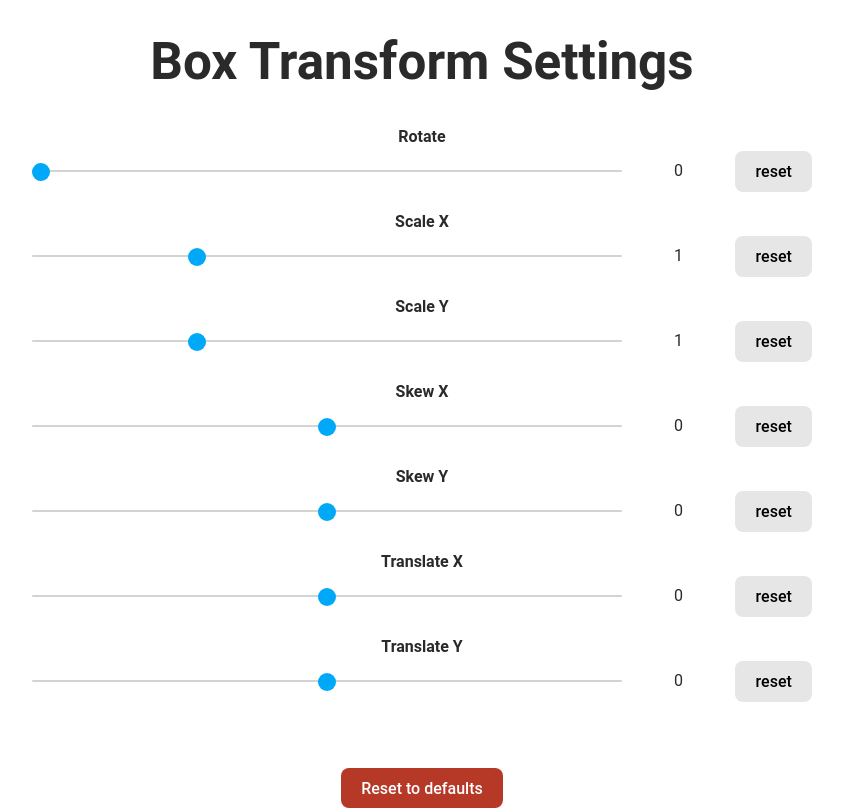
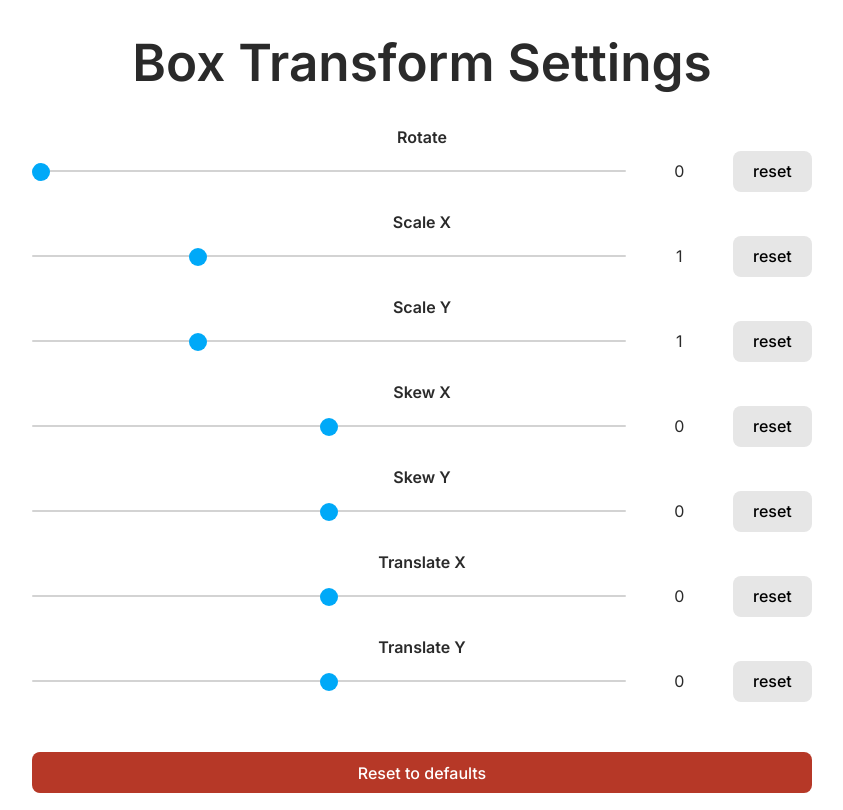
Before and after one commit to ricafolio/box-transform-visualizer, a React (Vite) app: page / in a window 1280 px wide. Shown: the part 360-1170 px from the top of the page, without its empty margins (218-1061 px from the left). Built offline with nearby package versions, Linux system fonts and the light colour scheme.

Commit message:
refactor: styles & class names

```diff
--- a/src/App.tsx
+++ b/src/App.tsx
@@ -138,7 +138,7 @@ export default function App() {
         </div>
       </div>
 
-      <div className="controller">
+      <div className="settings-container">
         <h1>Box Transform Settings</h1>
 
         {ranges.map((field, i) => {
@@ -158,7 +158,7 @@ export default function App() {
           )
         })}
 
-        <button id="resetAllBtn" onClick={handleResetClick}>Reset to defaults</button>
+        <button className="btn-red" onClick={handleResetClick}>Reset to defaults</button>
 
         <div>
           <h2>Code result:</h2>
--- a/src/index.scss
+++ b/src/index.scss
@@ -1,11 +1,11 @@
+@import url("https://fonts.googleapis.com/css2?family=Inter:wght@400;500;600&display=swap");
+
 :root {
-  font-family: Roboto, Helvetica, Arial, sans-serif;
+  font-family: "Inter", sans-serif;
   line-height: 1.5;
   font-weight: 400;
-
   color: #0a0a0ade;
   background-color: #ffffff;
-
   font-synthesis: none;
   text-rendering: optimizeLegibility;
   -webkit-font-smoothing: antialiased;
@@ -14,22 +14,6 @@
   --range-line-color: #d3d3d3;
   --range-circle-color: #00a9f8;
   --range-circle-hover-color: #35bfff;
-}
-
-button {
-  border-radius: 8px;
-  border: 1px solid transparent;
-  padding: 0.6em 1.2em;
-  font-size: 1em;
-  font-weight: 500;
-  font-family: inherit;
-  background-color: #e6e6e6;
-  cursor: pointer;
-  transition: background-color 0.25s;
-}
-
-button:hover {
-  background-color: #dbdbdb;
 }
 
 h1 {
@@ -49,12 +33,32 @@ code {
   padding: 1.5rem 2rem;
 }
 
-.controller {
-  max-width: 780px;
-  margin: 0 auto;
-  padding: 2rem;
-  text-align: center;
-  min-width: 320px;
+button {
+  border-radius: 8px;
+  border: 1px solid transparent;
+  padding: 0.6em 1.2em;
+  font-size: 1em;
+  font-weight: 500;
+  font-family: inherit;
+  background-color: #e6e6e6;
+  cursor: pointer;
+  transition: background-color 0.25s;
+
+  &:hover {
+    background-color: #dbdbdb;
+  }
+
+  &.btn-red {
+    width: 100%;
+    background-color: #b63827;
+    color: #fff;
+    margin-top: 2rem;
+    margin-bottom: 3rem;
+
+    &:hover {
+      background-color: #9b2c1d;
+    }
+  }
 }
 
 .box-container {
@@ -62,7 +66,6 @@ code {
   overflow: hidden;
   background-color: #e7e7e7;
   padding: 5rem 0;
-}
 
   .box {
     width: 18rem;
@@ -71,21 +74,31 @@ code {
     color: #fff;
     border-radius: 7px;
     margin: 0 auto;
-}
 
-.box span {
+    span {
       height: 100%;
       display: flex;
       justify-content: center;
       align-items: center;
     }
+  }
+}
+
+.settings-container {
+  max-width: 780px;
+  margin: 0 auto;
+  padding: 2rem;
+  text-align: center;
+  min-width: 320px;
+}
 
 .field-container {
   margin-bottom: 1rem;
-}
 
-.field-container label {
-  font-weight: 700;
+  label {
+    width: 100%;
+    display: block;
+    font-weight: 600;
   }
 
   .input-box-container {
@@ -97,43 +110,32 @@ code {
 
   .input-box-left {
     width: 90%;
+
+    input {
+      width: 100%;
     }
-
-.input-box-left input {
-  width: 100%;
   }
 
   .input-box-right {
-  width: 10%;
+    width: 9%;
     margin: 0 1.5rem;
   }
-
-label {
-  display: block;
-  width: 100%;
-}
-
-#resetAllBtn {
-  background-color: #b63827;
-  color: #fff;
-  margin-top: 3rem;
-  margin-bottom: 3rem;
 }
 
 /* --- */
 
-input[type=range] {
+input[type="range"] {
   height: 25px;
   -webkit-appearance: none;
   margin: 10px 0;
   width: 100%;
 }
 
-input[type=range]:focus {
+input[type="range"]:focus {
   outline: none;
 }
 
-input[type=range]::-webkit-slider-runnable-track {
+input[type="range"]::-webkit-slider-runnable-track {
   width: 100%;
   height: 2px;
   cursor: pointer;
@@ -144,7 +146,7 @@ input[type=range]::-webkit-slider-runnable-track {
   border: 0px solid #000000;
 }
 
-input[type=range]::-webkit-slider-thumb {
+input[type="range"]::-webkit-slider-thumb {
   box-shadow: 0px 0px 0px #000000;
   height: 18px;
   width: 18px;
@@ -155,15 +157,15 @@ input[type=range]::-webkit-slider-thumb {
   margin-top: -7px;
 }
 
-input[type=range]::-webkit-slider-thumb:hover {
+input[type="range"]::-webkit-slider-thumb:hover {
   background: var(--range-circle-hover-color);
 }
 
-input[type=range]:focus::-webkit-slider-runnable-track {
+input[type="range"]:focus::-webkit-slider-runnable-track {
   background: var(--range-line-color);
 }
 
-input[type=range]::-moz-range-track {
+input[type="range"]::-moz-range-track {
   width: 100%;
   height: 2px;
   cursor: pointer;
@@ -174,7 +176,7 @@ input[type=range]::-moz-range-track {
   border: 0px solid #000000;
 }
 
-input[type=range]::-moz-range-thumb {
+input[type="range"]::-moz-range-thumb {
   box-shadow: 0px 0px 0px #000000;
   height: 18px;
   width: 18px;
@@ -183,11 +185,11 @@ input[type=range]::-moz-range-thumb {
   cursor: pointer;
 }
 
-input[type=range]::-moz-range-thumb:hover {
+input[type="range"]::-moz-range-thumb:hover {
   background: var(--range-circle-hover-color);
 }
 
-input[type=range]::-ms-track {
+input[type="range"]::-ms-track {
   width: 100%;
   height: 2px;
   cursor: pointer;
@@ -196,7 +198,7 @@ input[type=range]::-ms-track {
   color: transparent;
 }
 
-input[type=range]::-ms-fill-lower {
+input[type="range"]::-ms-fill-lower {
   transition: background 1s ease-in-out;
   background: var(--range-line-color);
   border: 0px solid #000000;
@@ -204,7 +206,7 @@ input[type=range]::-ms-fill-lower {
   box-shadow: 0px 0px 0px #000000;
 }
 
-input[type=range]::-ms-fill-upper {
+input[type="range"]::-ms-fill-upper {
   transition: background 1s ease-in-out;
   background: var(--range-line-color);
   border: 0px solid #000000;
@@ -212,7 +214,7 @@ input[type=range]::-ms-fill-upper {
   box-shadow: 0px 0px 0px #000000;
 }
 
-input[type=range]::-ms-thumb {
+input[type="range"]::-ms-thumb {
   margin-top: 1px;
   box-shadow: 0px 0px 0px #000000;
   height: 18px;
@@ -222,15 +224,15 @@ input[type=range]::-ms-thumb {
   cursor: pointer;
 }
 
-input[type=range]::-ms-thumb:hover {
+input[type="range"]::-ms-thumb:hover {
   background: var(--range-circle-hover-color);
 }
 
-input[type=range]:focus::-ms-fill-lower {
+input[type="range"]:focus::-ms-fill-lower {
   background: var(--range-line-color);
 }
 
-input[type=range]:focus::-ms-fill-upper {
+input[type="range"]:focus::-ms-fill-upper {
   background: var(--range-line-color);
 }
 
```
Lines whose indentation alone changed are shown as unchanged.
